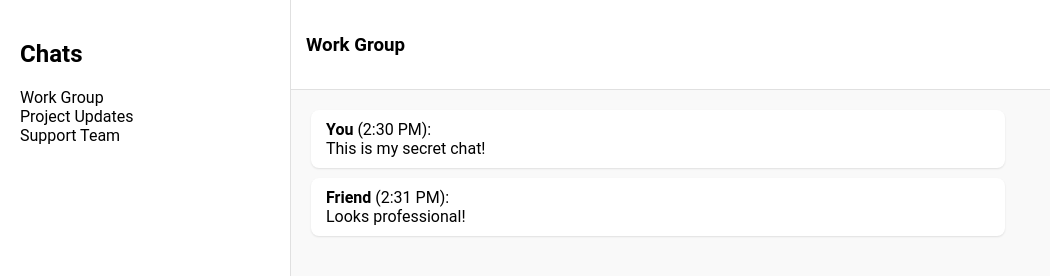
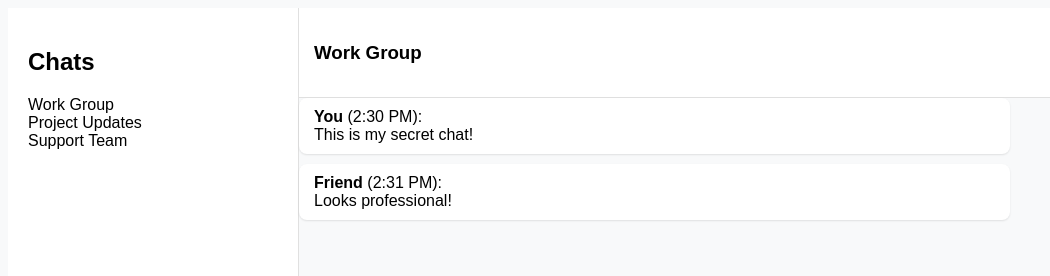
Before and after one commit to Rodney-sick/instagram-chat-ui, a plain HTML site: page index.html in a window 1280 px wide. Shown: the top 276 px of the page, without its empty margins (0-1050 px from the left). Drawn offline with Linux system fonts and the light colour scheme.

Commit message:
style.css

```diff
--- a/style.css
+++ b/style.css
@@ -1,7 +1,6 @@
 body {
-    font-family: 'Roboto', Arial, sans-serif;
-    margin: 0;
-    background: #f5f5f5;
+    background: #f8f9fa; /* Light gray background */
+    font-family: 'Arial', sans-serif;
 }
 
 .chat-app {
@@ -28,11 +27,10 @@ body {
     border-bottom: 1px solid #e0e0e0;
 }
 
-.chat-messages {
-    flex: 1;
-    padding: 20px;
-    overflow-y: auto;
-    background: #f9f9f9;
+.chat-message {
+    background: #ffffff; /* White message bubbles */
+    border-radius: 8px;
+    box-shadow: 0 1px 3px rgba(0,0,0,0.1);
 }
 
 /* Message styling */
```
